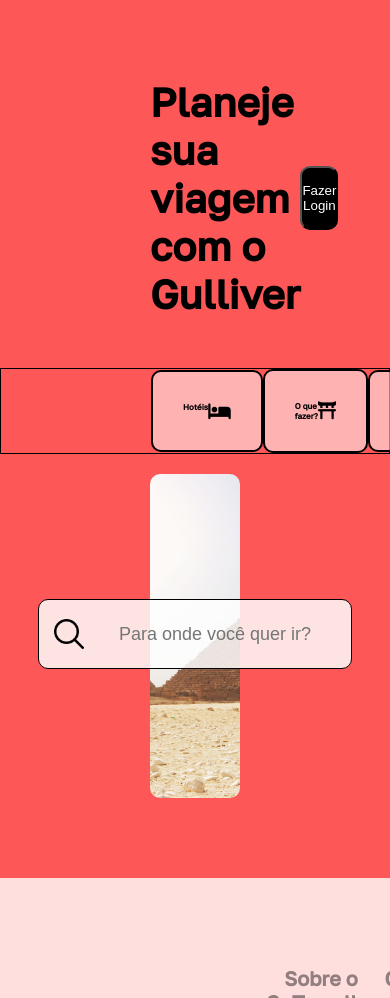
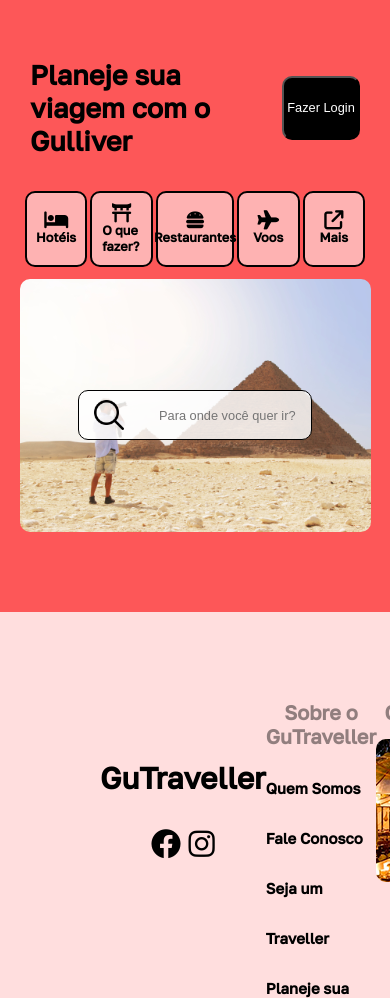
Before and after one commit to lucasgomesoficial/grupo09-fiap, a plain HTML site: page index.html in a window 390 px wide. Shown: the part 846-1844 px from the top of the page. Drawn offline with nearby package versions, Linux system fonts and the light colour scheme.

Commit message:
feature: Ajustes no responsivo

```diff
--- a/css/style.css
+++ b/css/style.css
@@ -169,12 +169,11 @@ img {
 }
 
 .topo-planeje{
-
     width: 100%;
     display: flex;
     justify-content: space-between;
     align-items: center;
-    padding: 50px 150px 50px 150px;
+    padding: 50px 100px 50px 100px;
 
 }
 
@@ -193,11 +192,6 @@ img {
     color: #000;
 }
 
-
-.fa-regular fa-heart{
-    font-size: 100px;
-}
-
 .tit-planeje{
     font-size: 40px;
 
@@ -205,40 +199,36 @@ img {
 
 
 .menu-planeje{
-    border: #000 solid 1px;
     width: 100%;
+    margin: auto;
+    margin-bottom: 10px;
     display: flex;
     justify-content: space-between;
     align-items: center;
-    padding: 0 150px 0 150px;
+    padding: 0 100px 0 100px;
 
 }
 
 .menu-itens-1,
 .menu-itens-2,
 .menu-itens-3,
-.menu-itens-4 {
+.menu-itens-4,
+.menu-itens-5 {
     background: rgba(255, 255, 255, 0.54);
+    height: 10%;
+    width: 18%;
+    margin: auto;
     border: 2px solid #000000;
     border-radius: 10px;
     display: flex;
     justify-content: space-between;
-    flex-basis: 18%;
     padding: 30px 30px 30px 30px;
     font-weight: 700;
     font-size: 18px;
 }
 
 .menu-itens-5{
-    background: rgba(255, 255, 255, 0.54);
-    font-size: ;
-    border: 2px solid #000000;
-    border-radius: 10px;
-    display: flex;
-    justify-content: space-between;
-    flex-basis: 25%;
-    padding: 30px 30px 30px 30px;
-    font-weight: 700;
+    width: 25%;
 }
 
 .menu-itens-1,
@@ -249,17 +239,21 @@ img {
     cursor: pointer;
 }
 
+.container-busca{
+    border: #000 solid 1px;
+    width: 100%;
+}
 
 .planeje-busca{
     background-image: url(/images/fundo-busca.jpeg);
     background-position: center;
     background-size: cover;
-    text-align: center;
     display: flex;
     justify-content: center;
-    margin: 20px 150px 0px 150px;
     height: 324px;
+    width: 89%;
     border-radius: 10px;
+    margin: auto;
 
 }
 
@@ -364,9 +358,244 @@ img {
 
 
 
-@media (max-width: 767px) {
-    .menu-planeje li {
-      font-size: 0.5rem;
+@media (max-width: 1400px) {
+
+    .topo-planeje{
+        margin: auto;
+        width: 90vw;
+        padding: 30px 30px 30px 30px;
+        display: flex;
 
     }
+
+   .tit-planeje{
+    font-size: 2rem;
+   }
+
+   .menu-span-login{
+    font-size: 1rem;
+    width: 15vw;
+   }
+
+   .menu-planeje{
+    display: flex;
+    width: 100vw;
+    justify-content: space-between;
+    padding: 1% 6% 1% 6%;
+    margin: auto;
+   }
+
+   .menu-itens-1,
+   .menu-itens-2,
+   .menu-itens-3,
+   .menu-itens-4,
+   .menu-itens-5 {
+    width: 16vw;
+    height: 6vh;
+    /* padding: 4% 2% 4% 2%; */
+    display: flex;
+    justify-content: space-between;
+    margin: auto;
+    padding-bottom: 4%;
+   }
+
+    .menu-planeje li {
+      display: flex;
+      font-size: 1rem;
+      height: 5vh;
+      width: 50vw;
+      margin: auto;
+    }
+
+    .menu-planeje i {
+        font-size: 1.2rem;
+    }
+
+    .planeje-busca{
+        font-size: 0.8rem;
+        height: 30vh ;
+        width: 87vw;
+        margin: auto;
+
+      }
+
+      .busca-itens{
+        font-size: 0.8rem;
+        height: 6vh ;
+        width: 60vw;
+        margin: auto;
+        position: relative;
+        top: 10px;
+      }
+
+
 }
+
+@media (max-width: 1150px) {
+
+    .menu-planeje{
+        display: flex;
+        width: 100vw;
+        justify-content: space-between;
+        padding: 1% 6% 1% 6%;
+        margin: auto;
+       }
+
+       .menu-itens-1,
+       .menu-itens-2,
+       .menu-itens-3,
+       .menu-itens-4,
+       .menu-itens-5 {
+        width: 16vw;
+        height: 10vh;
+        padding: 5% 1% 5% 1%;
+        display: flex;
+        flex-direction: column-reverse;
+        justify-content: center;
+       }
+
+        .menu-planeje li {
+          display: flex;
+          font-size: 1rem;
+          height: 3vh;
+          width: 50vw;
+          margin: auto;
+        }
+
+        .menu-planeje i {
+            font-size: 1.2rem;
+        }
+
+
+}
+
+@media (max-width: 768px) {
+
+    .topo-planeje{
+
+        margin: auto;
+        width: 100vw;
+        padding: 30px 30px 30px 30px;
+        display: flex;
+
+    }
+
+   .tit-planeje{
+    font-size: 1.5rem;
+   }
+
+   .menu-span-login{
+    font-size: 1rem;
+    width: 20vw;
+   }
+
+   .menu-planeje{
+    display: flex;
+    width: 100vw;
+    justify-content: space-between;
+    padding: 1% 6% 1% 6%;
+    margin: auto;
+   }
+
+   .menu-itens-1,
+   .menu-itens-2,
+   .menu-itens-3,
+   .menu-itens-4,
+   .menu-itens-5 {
+    width: 16vw;
+    height: 10vh;
+    padding: 5% 1% 5% 1%;
+    display: flex;
+    flex-direction: column-reverse;
+    justify-content: center;
+   }
+
+    .menu-planeje li {
+      display: flex;
+      font-size: 0.8rem;
+      height: 3vh;
+      width: 50vw;
+      margin: auto;
+    }
+
+    .menu-planeje i {
+        font-size: 1.2rem;
+    }
+
+    .planeje-busca{
+        font-size: 0.8rem;
+        height: 30vh ;
+        width: 90vw;
+        margin: auto;
+
+      }
+
+      .busca-itens{
+        font-size: 0.8rem;
+        height: 6vh ;
+        width: 60vw;
+        margin: auto;
+        position: relative;
+        top: 10px;
+      }
+
+}
+
+@media (max-width: 600px) {
+    .topo-planeje{
+        margin: auto;
+        width: 100vw;
+        padding: 30px 30px 30px 30px;
+        display: flex;
+    }
+
+   .tit-planeje{
+    font-size: 1.7rem;
+    width: 60vw;
+   }
+
+   .menu-span-login{
+    font-size: 0.8rem;
+    width: 20vw;
+   }
+
+   .menu-planeje{
+    display: flex;
+    width: 100vw;
+    justify-content: space-between;
+    padding: 1% 6% 1% 6%;
+    margin: auto;
+    margin-bottom: 2%;
+   }
+
+   .menu-itens-1,
+   .menu-itens-2,
+   .menu-itens-3,
+   .menu-itens-4,
+   .menu-itens-5 {
+    width: 16vw;
+    height: 9vh;
+    padding: 5% 1% 5% 1%;
+    display: flex;
+    flex-direction: column-reverse;
+    justify-content: center;
+   }
+
+   .menu-itens-3{
+    width: 20vw;
+   }
+
+    .menu-planeje li {
+      display: flex;
+      font-size: 0.8rem;
+      height: 4vh;
+      width: 10vw;
+      margin: auto;
+      justify-content: center;
+    }
+
+    .menu-planeje i {
+        font-size: 1.2rem;
+        margin: auto;
+    }
+}
```
Also changed, not shown: index.html (+2 -3 lines).
